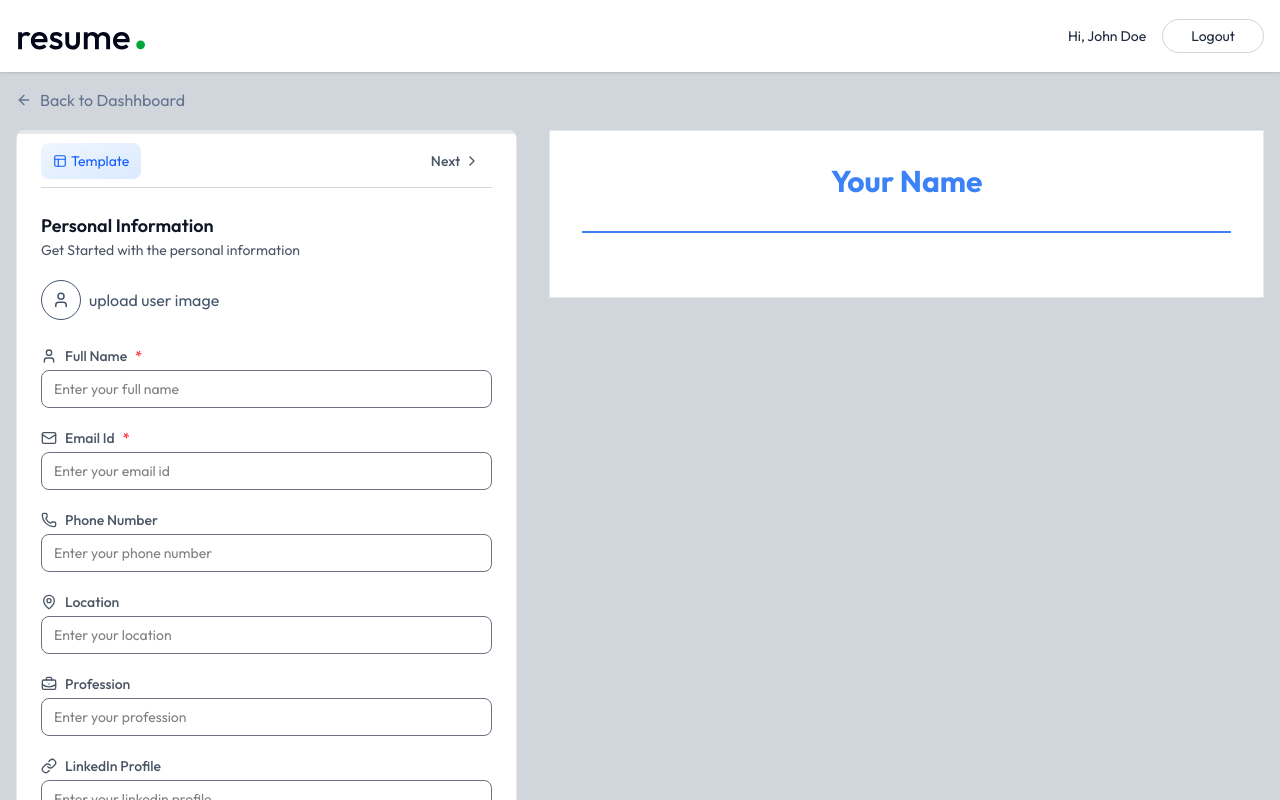
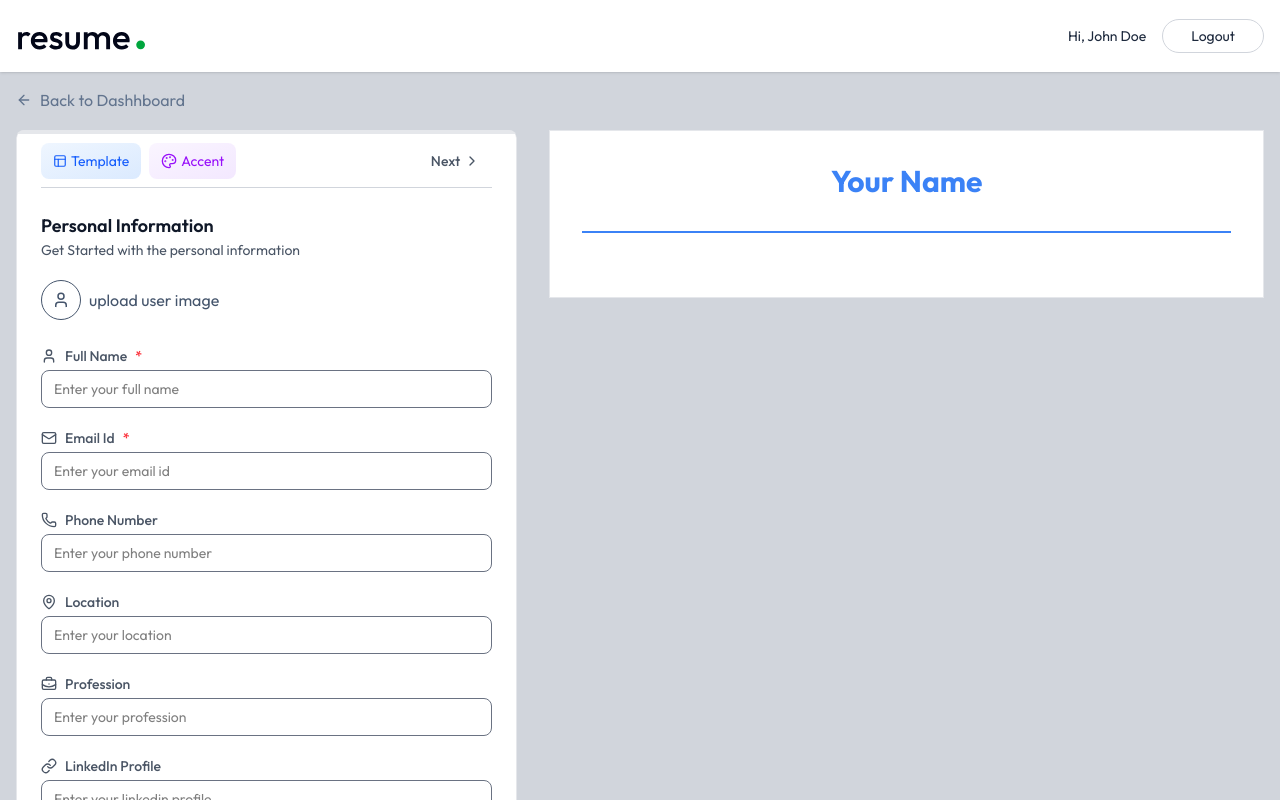
Before and after one commit to piyush202003/resume_builder_react_django, a React (Vite) app in the folder client/: page /app/builder/1 in a window 1280 px wide. Shown: the top 800 px of the page. Built offline with nearby package versions, Linux system fonts and the light colour scheme.

Commit message:
color picker done

```diff
--- /dev/null
+++ b/client/src/components/ColorPicker.jsx
@@ -0,0 +1,44 @@
+import { Check, Palette } from 'lucide-react'
+import { useState } from 'react'
+
+const ColorPicker = ({ selectedColor, onChange }) => {
+    const colors = [
+        {name:'Blue', value:'#3B82F6'},
+        {name:'Indigo', value:'#6366F1'},
+        {name:'Purple', value:'#8B5CF6'},
+        {name:'Green', value:'#10B981'},
+        {name:'Red', value:'#EF4444'},
+        {name:'Orange', value:'#F97316'},
+        {name:'Teal', value:'#14B8A6'},
+        {name:'Pink', value:'#EC4899'},
+        {name:'Gray', value:'#6B7280'},
+        {name:'Black', value:'#1F2937'}
+    ]
+
+    const [isOpen, setIsOpen] = useState(false)
+
+    return (
+        <div className='relative'>
+            <button onClick={()=>setIsOpen(!isOpen)} className='flex items-center gap-1 text-sm text-purple-600 bg-linear-to-br from-purple-50 to-purple-100 ring-purple-300 hover:ring transition-all px-3 py-2 rounded-lg'>
+                <Palette size={16} /> <span className='max-sm:hidden'>Accent</span>
+            </button>
+
+            {isOpen && (
+                <div className='grid grid-cols-4 w-60 gap-2 absolute top-full left-0 right-0 p-3 mt-2 z-10 bg-white rounded-md border border-gray-200 shadow-sm'>
+                    {colors.map((color)=>(
+                        <div key={color.value} onClick={()=>{onChange(color.value)}} className='relative cursor-pointer group flex flex-col'>
+                            <div className='w-12 h-12 rounded-full border-2 border-transparent group-hover:border-black/25 transition-colors' style={{backgroundColor:color.value}}></div>
+                            {selectedColor === color.value && (
+                                <div className='absolute top-0 left-0 right-0 bottom-4.5 flex items-center justify-center'>
+                                    <Check className='size-5 text-white' />
+                                </div>
+                            )}
+                        </div>
+                    ))}
+                </div>
+            )}
+        </div>
+    )
+}
+
+export default ColorPicker
--- a/client/src/components/PersonalInfoForm.jsx
+++ b/client/src/components/PersonalInfoForm.jsx
@@ -14,7 +14,7 @@
         { key: 'full_name', label: 'Full Name', icon: User, type:'text', required:true},
         { key: 'email', label: 'Email Id', icon: Mail, type:'text', required:true},
         { key: 'phone', label: 'Phone Number', icon: Phone, type:'tel'},
-        { key: 'locatoin', label: 'Location', icon: MapPin, type:'text'},
+        { key: 'location', label: 'Location', icon: MapPin, type:'text'},
         { key: 'profession', label: 'Profession', icon: BriefcaseBusiness, type:'text'},
         { key: 'linkedin', label: 'LinkedIn Profile', icon: Link, type:'url'},
         { key: 'website', label: 'Personal Website', icon: Globe, type:'url'},
--- a/client/src/pages/ResumeBuilder.jsx
+++ b/client/src/pages/ResumeBuilder.jsx
@@ -5,6 +5,7 @@
 import PersonalInfoForm from "../components/PersonalInfoForm"
 import ResumePreview from "../components/ResumePreview"
 import TemplateSelector from "../components/TemplateSelector"
+import ColorPicker from "../components/ColorPicker"
 
 const ResumeBuilder = () => {
 
@@ -70,8 +71,9 @@
 
               {/* Section Navigation */}
               <div className="flex justify-between items-center mb-6 border-b border-gray-300 py-1">
-                <div>
+                <div className="flex items-center gap-2">
                   <TemplateSelector selectedTemplate={resumeData.template} onChange={(templateId) =>{setResumeData(prev => ({...prev, template:templateId}))}} />
+                  <ColorPicker selectedColor={resumeData.accent_color} onChange={(colorValue)=>{setResumeData(prev=>({...prev, accent_color:colorValue}))}} />
                 </div>
                 <div className="flex items-center ">
                   {activeSectionIndex !== 0 && (
```
